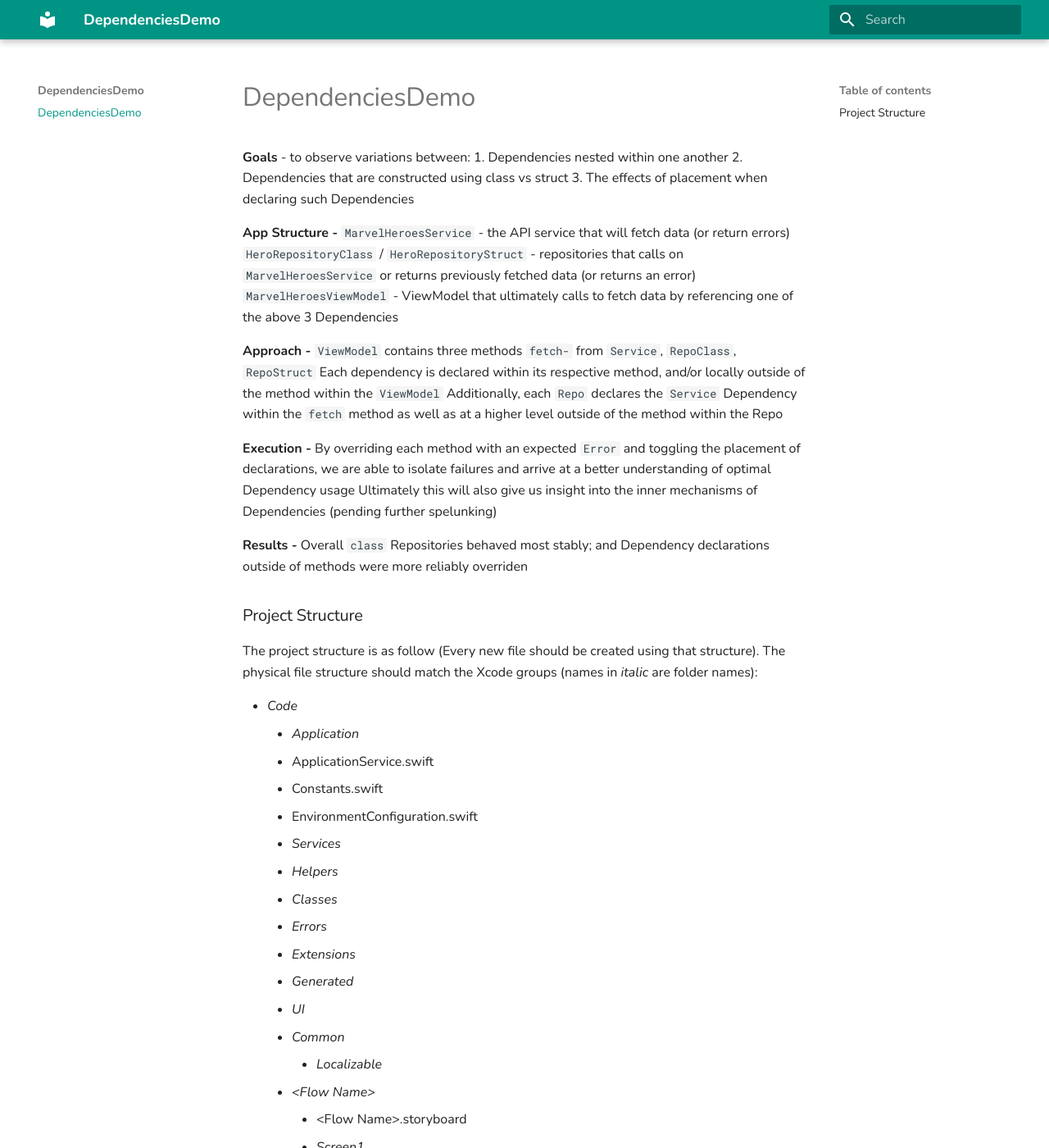
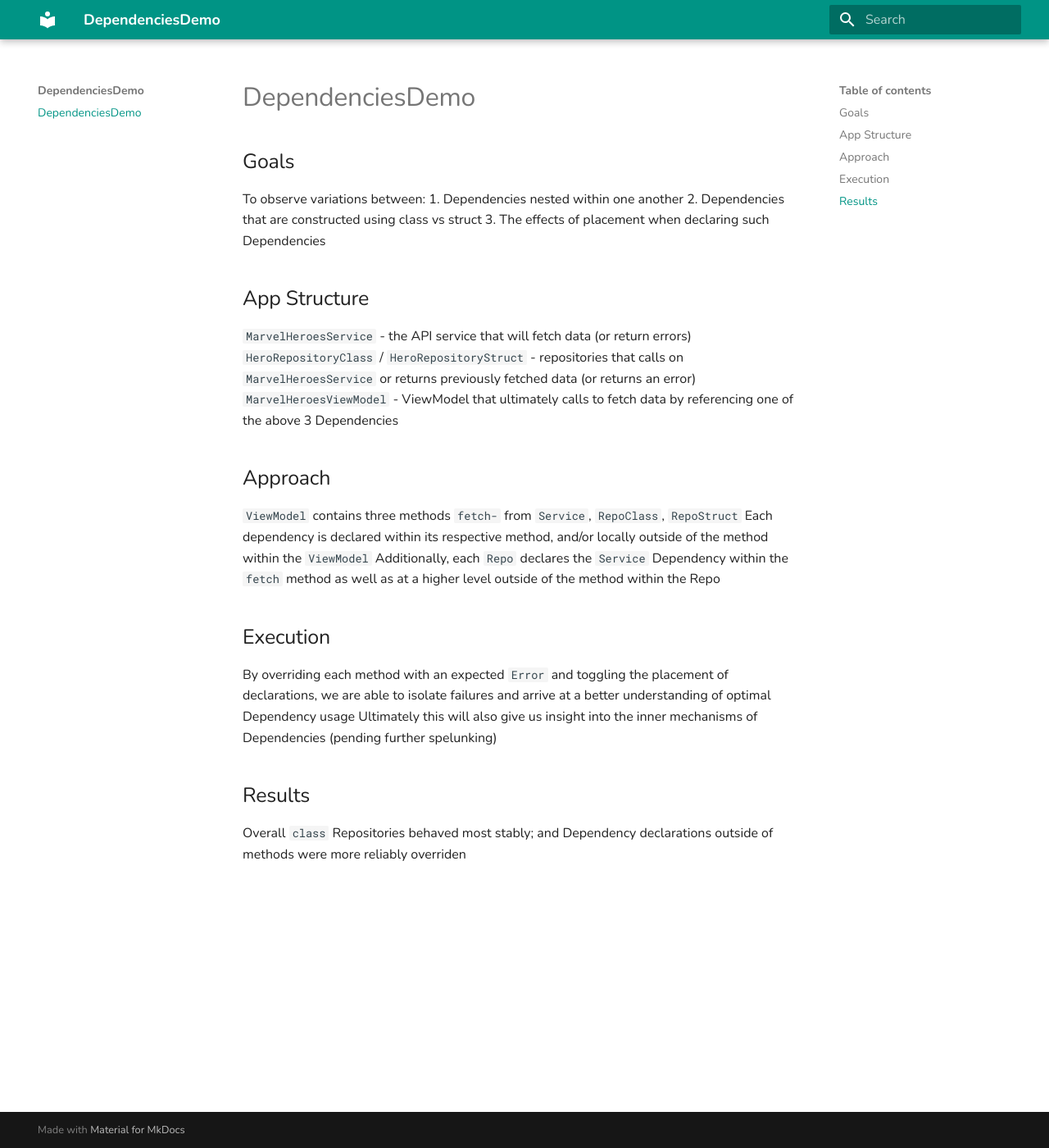
Before and after one commit to robdeans/dependencies-demo-ios, an MkDocs documentation site: the page built from docs/README.md, in a window 1280 px wide and 1400 px high. Shown: the whole window at 82% size. Built offline with MkDocs 1.6.1 and Material for MkDocs 9.7.7, drawn with Linux system fonts in a browser that asks for light colours; some of the changed text lies outside the part shown.

Commit message:
Update README.md

```diff
--- a/docs/README.md
+++ b/docs/README.md
@@ -1,67 +1,25 @@
 DependenciesDemo
 ============
 
-**Goals** - to observe variations between:
+## Goals
+To observe variations between:
 1. Dependencies nested within one another
 2. Dependencies that are constructed using class vs struct
 3. The effects of placement when declaring such Dependencies
 
-**App Structure -**
+## App Structure
 `MarvelHeroesService` - the API service that will fetch data (or return errors)
 `HeroRepositoryClass` / `HeroRepositoryStruct` -  repositories that calls on `MarvelHeroesService`  or returns previously fetched data (or returns an error)
 `MarvelHeroesViewModel` - ViewModel that ultimately calls to fetch data by referencing one of the above 3 Dependencies
 
-**Approach -**
+## Approach
 `ViewModel` contains three methods `fetch-` from `Service`, `RepoClass`, `RepoStruct`
 Each dependency is declared within its respective method, and/or locally outside of the method within the `ViewModel`
 Additionally, each `Repo` declares the `Service` Dependency within the `fetch` method as well as at a higher level outside of the method within the Repo
 
-**Execution -**
+## Execution
 By overriding each method with an expected `Error` and toggling the placement of declarations, we are able to isolate failures and arrive at a better understanding of optimal Dependency usage
 Ultimately this will also give us insight into the inner mechanisms of Dependencies (pending further spelunking)
 
-**Results -**
+## Results
 Overall `class` Repositories behaved most stably; and Dependency declarations outside of methods were more reliably overriden
-
-### Project Structure
-
-The project structure is as follow (Every new file should be created using that structure). The physical file structure should match the Xcode groups (names in _italic_ are folder names):
-
-  - _Code_
-    - _Application_
-      - ApplicationService.swift
-      - Constants.swift
-      - EnvironmentConfiguration.swift
-      - _Services_
-    - _Helpers_
-      - _Classes_
-      - _Errors_
-      - _Extensions_
-      - _Generated_
-    - _UI_
-      - _Common_
-        - _Localizable_
-      - _&lt;Flow Name&gt;_
-        - &lt;Flow Name&gt;.storyboard
-        - _Screen1_
-          - Screen1ViewController.swift
-          - Screen1ViewController.swift
-        - _Screen2_
-          - Screen2ViewController.swift
-          - Screen2ViewController.swift
-        - _..._
-    - _Models_
-  - _Resources_
-    - Dev/Prod entitlements
-    - Assets.xcassets
-    - _Fonts_
-      - [Font Names]
-    - _Localization_
-      - Localizable.strings
-      - Localizable.stringsdict
-    - Settings.bundle
-    - Info.plist
-  - _Tests_
-  - _Products_
-  - _Pods_
-  - _Frameworks_
```
